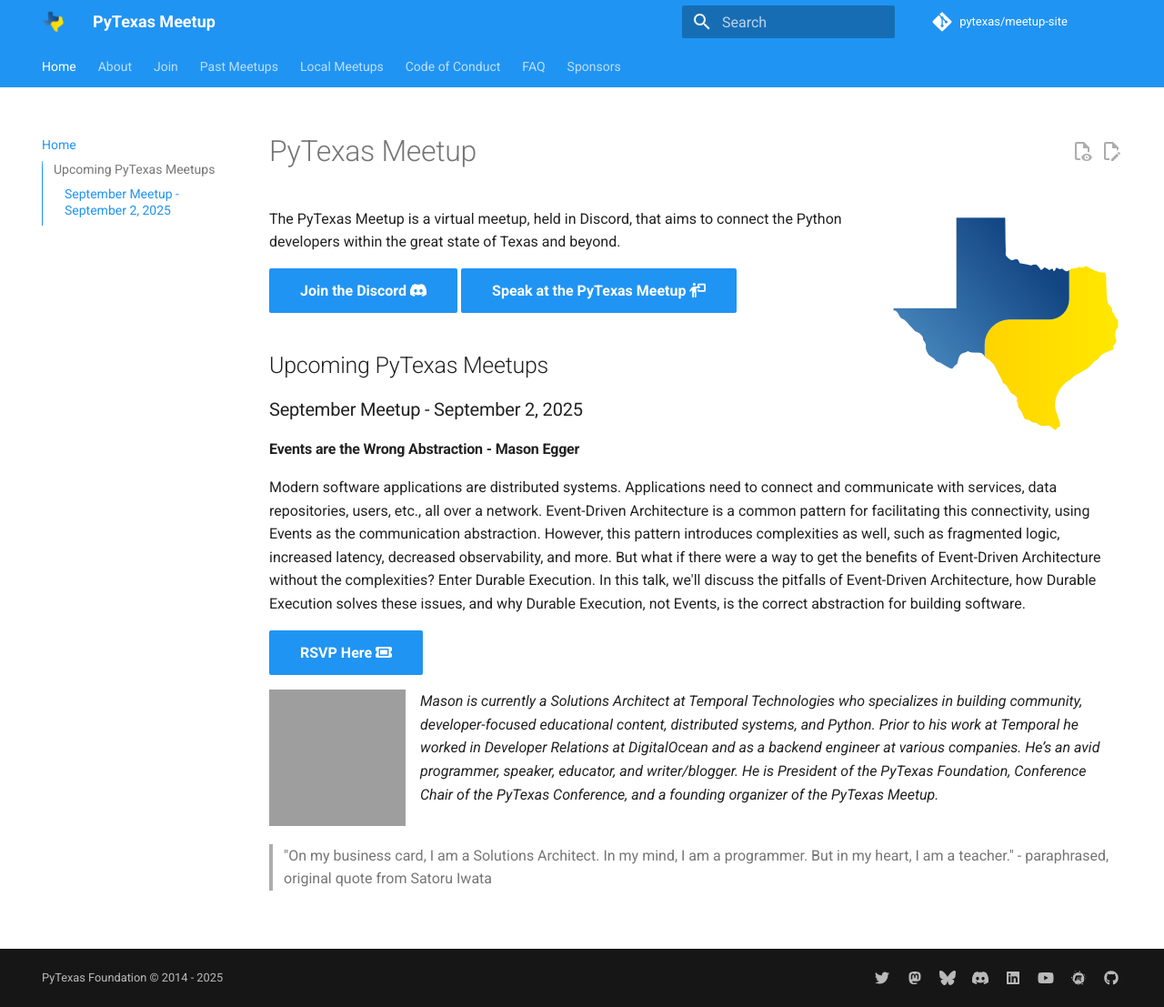
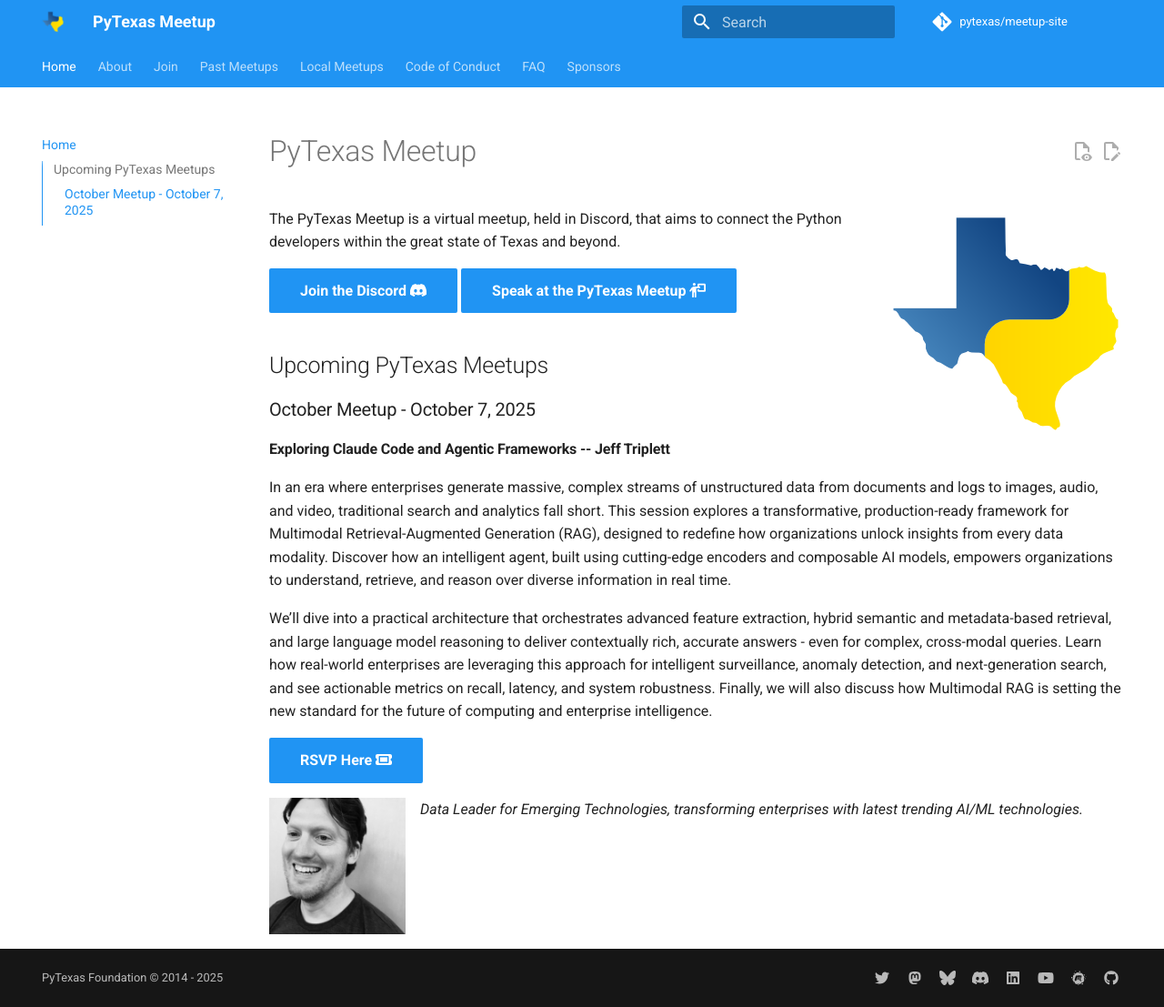
Before and after one commit to pytexas/meetup, an MkDocs documentation site: the page built from docs/index.md, in a window 1280 px wide and 1107 px high. Shown: the whole window at 91% size. Built offline with MkDocs 1.6.1 and Material for MkDocs 9.7.7, drawn with Linux system fonts in a browser that asks for light colours; comment, search, counter and statistics services are not loaded; grey boxes are pictures that could not be loaded.

Commit message:
october meetup

```diff
--- a/docs/index.md
+++ b/docs/index.md
@@ -17,24 +17,16 @@
 
 ## Upcoming PyTexas Meetups
 
-### September Meetup - September 2, 2025
+### October Meetup - October 7, 2025
 
-#### Events are the Wrong Abstraction - Mason Egger
+#### Exploring Claude Code and Agentic Frameworks -- Jeff Triplett
 
-Modern software applications are distributed systems.
-Applications need to connect and communicate with services, data repositories, users, etc., all over a network.
-Event-Driven Architecture is a common pattern for facilitating this connectivity, using Events as the communication abstraction.
-However, this pattern introduces complexities as well, such as fragmented logic, increased latency, decreased observability, and more.
-But what if there were a way to get the benefits of Event-Driven Architecture without the complexities? Enter Durable Execution.
-In this talk, we'll discuss the pitfalls of Event-Driven Architecture, how Durable Execution solves these issues, and why Durable Execution, not Events, is the correct abstraction for building software.
+In an era where enterprises generate massive, complex streams of unstructured data from documents and logs to images, audio, and video, traditional search and analytics fall short. This session explores a transformative, production-ready framework for Multimodal Retrieval-Augmented Generation (RAG), designed to redefine how organizations unlock insights from every data modality. Discover how an intelligent agent, built using cutting-edge encoders and composable AI models, empowers organizations to understand, retrieve, and reason over diverse information in real time.
 
-[RSVP Here :fontawesome-solid-ticket:](#){ .md-button .md-button--primary }
+We’ll dive into a practical architecture that orchestrates advanced feature extraction, hybrid semantic and metadata-based retrieval, and large language model reasoning to deliver contextually rich, accurate answers - even for complex, cross-modal queries. Learn how real-world enterprises are leveraging this approach for intelligent surveillance, anomaly detection, and next-generation search, and see actionable metrics on recall, latency, and system robustness. Finally, we will also discuss how Multimodal RAG is setting the new standard for the future of computing and enterprise intelligence.
 
-![Mason Egger Headshot](https://github.com/masonegger.png){: style="height:150px;width:150px" align=left}
+[RSVP Here :fontawesome-solid-ticket:](https://discord.gg/7nNEh4B3hP?event=1422373041316303029){ .md-button .md-button--primary }
 
-*Mason is currently a Solutions Architect at Temporal Technologies who specializes in building community, developer-focused educational content, distributed systems, and Python. Prior to his work at Temporal he worked in Developer Relations at DigitalOcean and as a backend engineer at various companies. He’s an avid programmer, speaker, educator, and writer/blogger. He is President of the PyTexas Foundation, Conference Chair of the PyTexas Conference, and a founding organizer of the PyTexas Meetup.*
-<br>
-<br>
+![Jeff Triplett Headshot](assets/images/jeff.jpg){: style="height:150px;width:150px" align=left}
 
-
-> "On my business card, I am a Solutions Architect. In my mind, I am a programmer. But in my heart, I am a teacher." - paraphrased, original quote from Satoru Iwata
+*Data Leader for Emerging Technologies, transforming enterprises with latest trending AI/ML technologies.*
```
Also changed, not shown: docs/past_meetups/posts/2025-09-02.md (added, +28 -0 lines), docs/assets/images/jeff.jpg (added).
